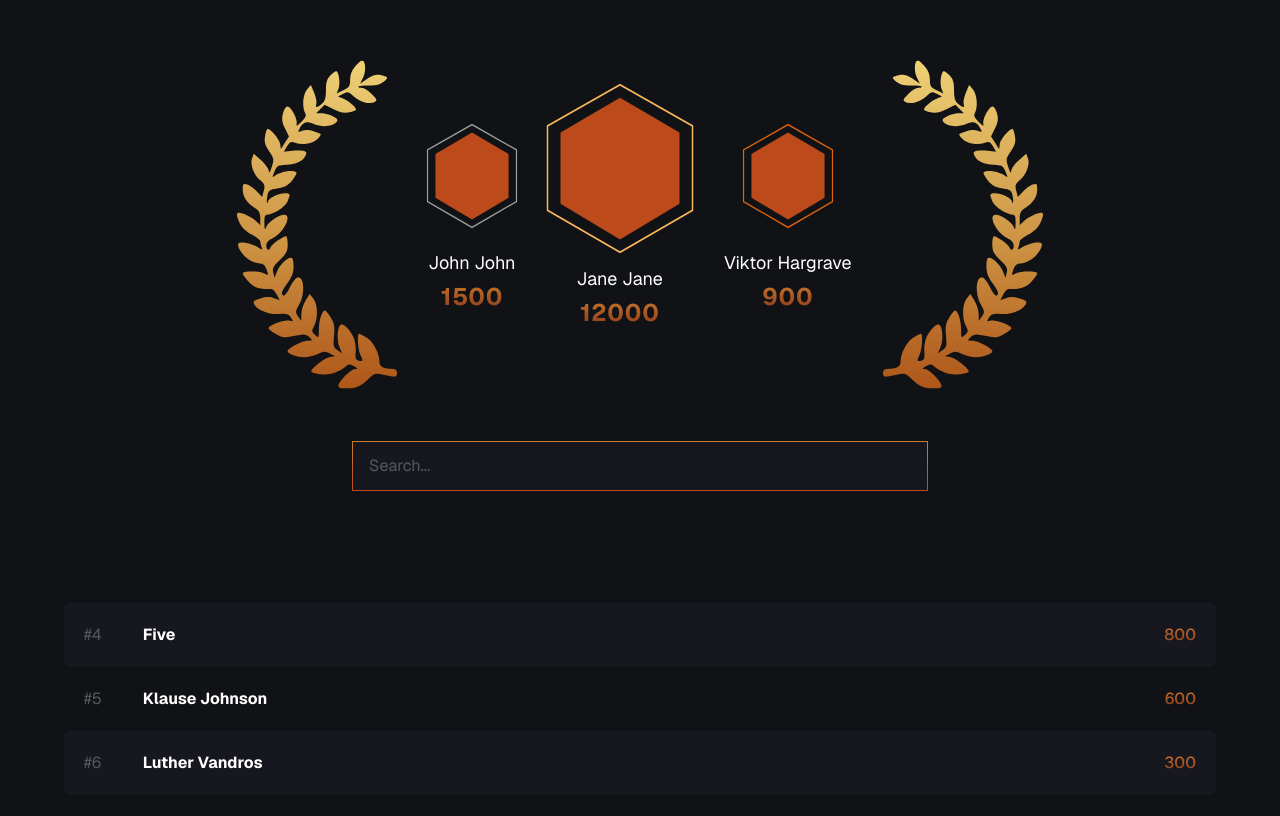
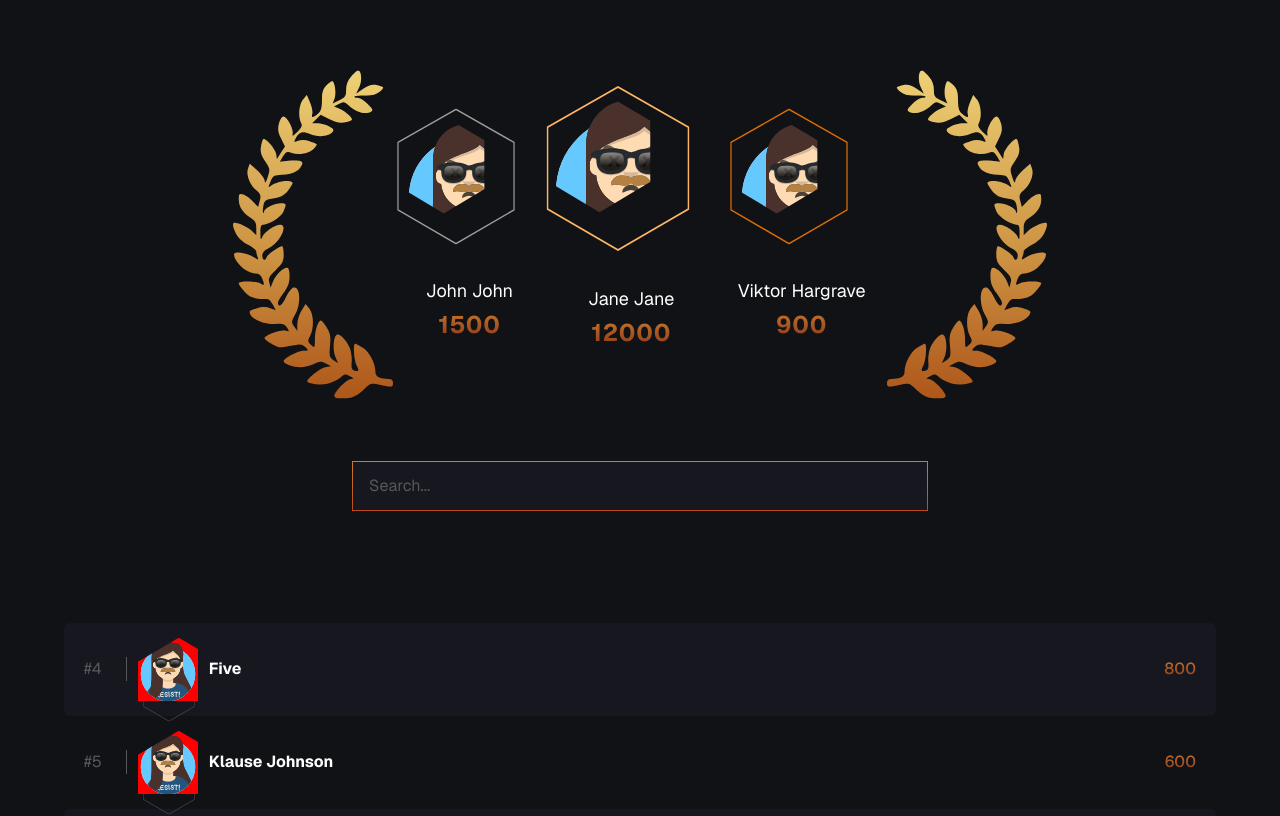
Before and after one commit to r-augustine/leaderboards, a Next.js app: page / in a window 1280 px wide. Shown: the top 816 px of the page. Built offline with nearby package versions, Linux system fonts and the light colour scheme.

Commit message:
added avatar placeholder and color outline

```diff
--- a/app/globals.css
+++ b/app/globals.css
@@ -45,3 +45,38 @@ body {
   -webkit-background-clip: text;
   /* Safari & Chrome */
 }
+
+
+
+.img-mask {
+  display: inline-block;
+  mask-image: url("/placement-mask.svg");
+  -webkit-mask-image: url("/placement-mask.svg");
+  mask-repeat: no-repeat;
+  -webkit-mask-repeat: no-repeat;
+}
+
+.small-mask {
+  mask-size: 35;
+  -webkit-mask-size: 35;
+  mask-position: center 5;
+  -webkit-mask-position: center 5;
+  outline: 5px solid greenyellow;
+  outline-offset: 10px;
+  background: red;
+}
+
+.big-mask {
+  mask-size: 80;
+  -webkit-mask-size: 80;
+  mask-position: center 15;
+  -webkit-mask-position: center 15;
+}
+
+.top-one {
+  transform: scale(1.5)
+}
+
+.top-three {
+  transform: scale(1.2);
+}
--- a/app/page.tsx
+++ b/app/page.tsx
@@ -1,5 +1,6 @@
 import { boards } from "@/data/board";
 import SearchList from "@/components/SearchList";
+import Image from "next/image";
 
 export const revalidate = 60
 
@@ -34,30 +35,46 @@ export default async function Home() {
             </defs>
           </svg>
           <div className="flex flex-col gap-8 items-center">
-            <svg width="70" height="81" viewBox="0 0 70 81" fill="none" xmlns="http://www.w3.org/2000/svg" className="scale-[1.3]">
+            {/* <svg width="70" height="81" viewBox="0 0 70 81" fill="none" xmlns="http://www.w3.org/2000/svg" className="scale-[1.3]">
               <path d="M0.757744 59.7898V20.048L35 0.575193L69.2423 20.048V59.7898L35 79.66L0.757744 59.7898Z" stroke="#9B9D9A" />
               <path d="M6.87532 23.1158L35 6.61758L63.1247 23.1158V56.7856L35 73.6205L6.87532 56.7856V23.1158Z" fill="#BC4A1B" />
-            </svg>
+            </svg> */}
+
+            <div className="relative">
+              <svg className="absolute scale-[1.4] left-[13] top-[15]" width="84" height="97" viewBox="0 0 84 97" fill="none" xmlns="http://www.w3.org/2000/svg">
+                <path d="M0.5 72.3402V24.1753L42 0.575193L83.5 24.1753V72.3402L42 96.4219L0.5 72.3402Z" stroke="#9B9D9A" />
+              </svg>
+
+              <Image src='/cool.svg' alt="first" width={110} height={110} className="img-mask top-three big-mask" />
+            </div>
             <div className="flex flex-col gap-1 items-center">
               <div className="text-lg">{top[1].name}</div>
               <div className="text-2xl tracking-wide font-bold gradient-text">{top[1].points}</div>
             </div>
           </div>
           <div className="flex flex-col gap-12 items-center">
-            <svg width="84" height="97" viewBox="0 0 84 97" fill="none" xmlns="http://www.w3.org/2000/svg" className="scale-[1.75]">
-              <path d="M0.5 72.3402V24.1753L42 0.575193L83.5 24.1753V72.3402L42 96.4219L0.5 72.3402Z" stroke="#F8B559" />
-              <path d="M8 27.9447L42 8L76 27.9447V68.6482L42 89L8 68.6482V27.9447Z" fill="#BC4A1B" />
-            </svg>
+            <div className="relative">
+              <svg className="absolute scale-[1.7] left-[13] top-[16]" width="84" height="97" viewBox="0 0 84 97" fill="none" xmlns="http://www.w3.org/2000/svg">
+                <path d="M0.5 72.3402V24.1753L42 0.575193L83.5 24.1753V72.3402L42 96.4219L0.5 72.3402Z" stroke="#FFB464" />
+              </svg>
+              <Image src='/cool.svg' alt="first" width={110} height={110} className="img-mask top-one big-mask" />
+            </div>
             <div className="flex flex-col gap-1 items-center">
               <div className="text-lg">{top[0].name}</div>
               <div className="text-2xl tracking-wide font-bold gradient-text">{top[0].points}</div>
             </div>
           </div>
           <div className="flex flex-col gap-8 items-center">
-            <svg width="70" height="81" viewBox="0 0 70 81" fill="none" xmlns="http://www.w3.org/2000/svg" className="scale-[1.3]">
+            {/* <svg width="70" height="81" viewBox="0 0 70 81" fill="none" xmlns="http://www.w3.org/2000/svg" className="scale-[1.3]">
               <path d="M0.757744 59.7898V20.048L35 0.575194L69.2423 20.048V59.7898L35 79.66L0.757744 59.7898Z" stroke="#DE640C" />
               <path d="M6.87532 23.1158L35 6.61758L63.1247 23.1158V56.7856L35 73.6205L6.87532 56.7856V23.1158Z" fill="#BC4A1B" />
-            </svg>
+            </svg> */}
+            <div className="relative">
+              <svg className="absolute scale-[1.4] left-[13] top-[15]" width="84" height="97" viewBox="0 0 84 97" fill="none" xmlns="http://www.w3.org/2000/svg">
+                <path d="M0.5 72.3402V24.1753L42 0.575193L83.5 24.1753V72.3402L42 96.4219L0.5 72.3402Z" stroke="#DC6D05" />
+              </svg>
+              <Image src='/cool.svg' alt="first" width={110} height={110} className="img-mask top-three big-mask" />
+            </div>
             <div className="flex flex-col gap-1 items-center">
               <div className="text-lg">{top[2].name}</div>
               <div className="text-2xl tracking-wide font-bold gradient-text">{top[2].points}</div>
@@ -78,7 +95,6 @@ export default async function Home() {
             </defs>
           </svg>
         </div>
-
         <SearchList data={bottom} />
       </main>
     </div>
--- a/components/SearchList.tsx
+++ b/components/SearchList.tsx
@@ -1,5 +1,6 @@
 "use client"
 
+import Image from "next/image"
 import { useState } from "react"
 
 
@@ -23,10 +24,18 @@ export default function SearchList({ data = [] }: { data: { name: string, points
             </div>}
             {users?.map((user, index) => (
                 <div key={index} className="grid grid-cols-[0.08fr_2fr] odd:bg-[#17181F] px-5 py-5 items-center rounded-md">
-                    <span className="pr-4 text-[#54575C]">#{user.rank}</span>
+                    <span className="pr-4 text-[#54575C] border-r border-r-[#54575C]">#{user.rank}</span>
                     <div className="flex-1">
-                        <div className="pl-4 flex justify-between">
-                            <span className="font-bold">{user.name}</span>
+                        <div className="pl-4 flex justify-between items-center">
+                            <div className="flex gap-4 items-center">
+                                <div className="relative">
+                                    <svg className="absolute scale-[0.62] -top-[22] -left-4" width="84" height="97" viewBox="0 0 84 97" fill="none" xmlns="http://www.w3.org/2000/svg">
+                                        <path d="M0.5 72.3402V24.1753L42 0.575193L83.5 24.1753V72.3402L42 96.4219L0.5 72.3402Z" stroke="#54575C" />
+                                    </svg>
+                                    <Image src='/cool.svg' alt="first" width={50} height={50} className="img-mask top-three small-mask" />
+                                </div>
+                                <span className="font-bold">{user.name}</span>
+                            </div>
                             <span className="font-medium gradient-text">{user.points}</span>
                         </div>
                     </div>
```
Also changed, not shown: public/cool.svg (added), public/placement-mask.svg (added).
